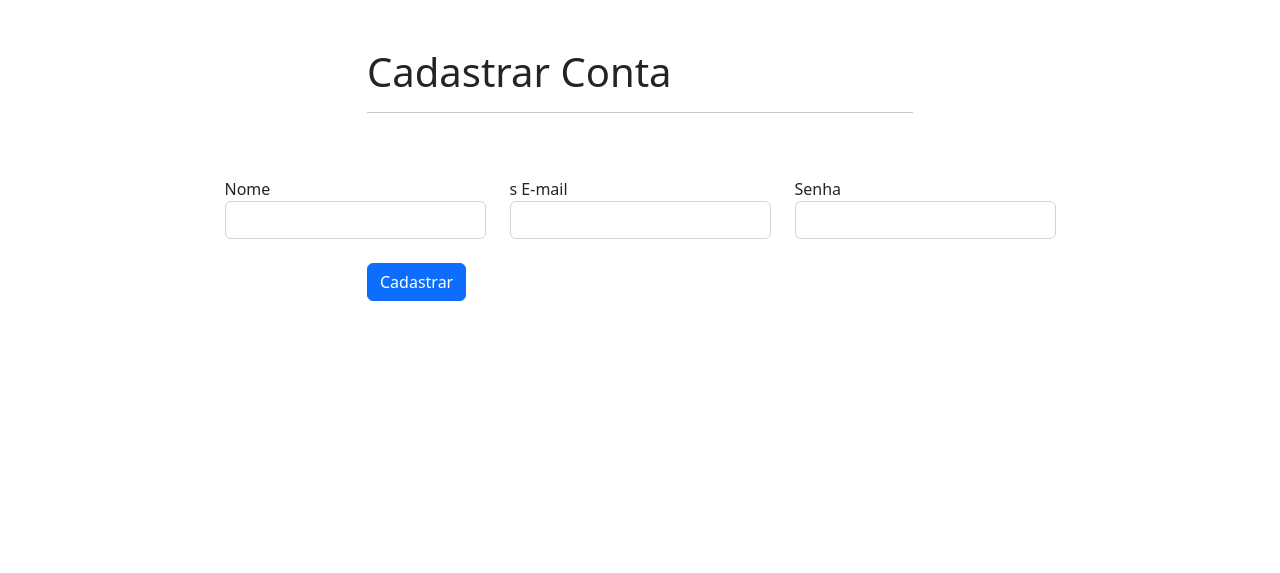
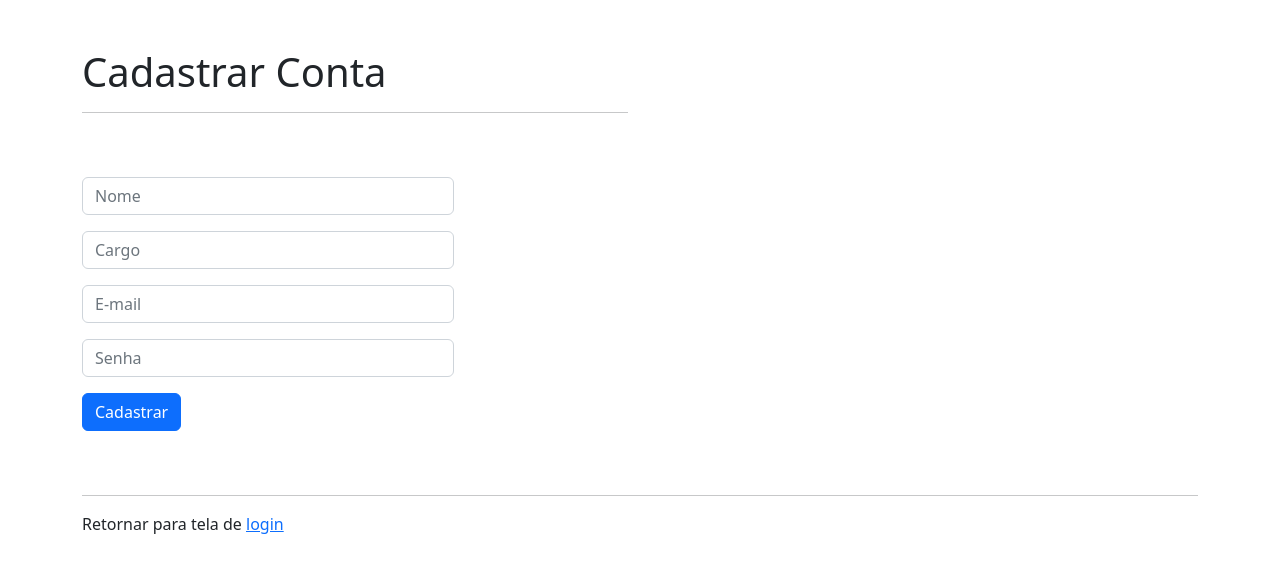
Before and after one commit to juliocesarsmelo/SGC, a PHP site: page /public/view/tela_cadastro_usuario.php in a window 1280 px wide. Shown: the top 573 px of the page. Run offline with PHP 8.4, Linux system fonts and the light colour scheme.

Commit message:
==fluxo de cadastro + finalizando fluxo para cadastro de usuario

```diff
--- a/app/controller/cadastrar_usuario.php
+++ b/app/controller/cadastrar_usuario.php
@@ -27,18 +27,18 @@ if(isset($_POST['cadastrar_usuario'])){
     if($usuario->registrarUsuario($nome, $cargo, $email, $senha)){
         echo "<script>
                 alert('Cadastro realizado com sucesso!!!');
-                window.location.href='../public/tela_principal.php';
+                window.location.href='../../public/view/tela_login.php';
               </script>";
     }else{
         echo "<script>
                 alert('Não foi possível finalizar o cadastro. Tente outra vez 01 !!!');
-                window.location.href='../public/tela_cadastro_usuario.php';
+                window.location.href='../../public/view/tela_cadastro_usuario.php';
               </script>";
     }
 }else{
     echo "<script>
             alert('Não foi possível finalizar o cadastro. Tente outra vez 02 !!!');
-            window.location.href='../public/tela_cadastro_usuario.php';
+            window.location.href='../../public/view/tela_cadastro_usuario.php';
           </script>";
 }
 
--- a/config/database.php
+++ b/config/database.php
@@ -1,9 +1,9 @@
 <?php
     class Database {
         private $host = "localhost";
-        private $database_name = "";
+        private $database_name = "db_sgc";
         private $username = "root";
-        private $password = "root";
+        private $password = "";
 
         public $conn;
 
--- a/public/view/tela_cadastro_usuario.php
+++ b/public/view/tela_cadastro_usuario.php
@@ -14,39 +14,41 @@
 </head>
 <body>
     <div class="container">
-        <div class="row justify-content-center">
+        <div class="row ">
             <div class="col-6 mt-5 mb-5">
                 <h1>Cadastrar Conta</h1>
                 <hr>
             </div>
         </div>
-        <form action="../app/validação_cadastro.php" method="POST">
-            <div class="row justify-content-center">
-                <div class="col-3">
-                    <div class="form-group mb-4">
-                        <label for="nome">Nome</label>
-                        <input type="text" name="nome" id="nome" class="form-control">
-                    </div>
-                </div>
-                <div class="col-3">
-                    <div class="form-group mb-4">s
-                        <label for="email">E-mail</label>
-                        <input type="email" name="email" id="email" class="form-control">
-                    </div>
-                </div>
-                <div class="col-3">
-                    <div class="form-group mb-4">
-                        <label for="senha">Senha</label>
-                        <input type="password" name="senha" id="senha" class="form-control">
-                    </div>
+        <form action="../../app/controller/cadastrar_usuario.php" method="POST">
+            <div class="form-row">
+                <div class="col-md-4 mb-3">
+                    <input type="text" class="form-control" name="nome" placeholder="Nome" required>
                 </div>
             </div>
-            <div class="row justify-content-center">
-                <div class="col-6">
-                <button type="submit" name="cadastrar" class="btn btn-primary">Cadastrar</button><br><br><br><br>
+            <div class="form-row">
+                <div class="col-md-4 mb-3">
+                    <input type="text" class="form-control" name="cargo" placeholder="Cargo" required>
                 </div>
             </div>
+            <div class="form-row">
+                <div class="col-md-4 mb-3">
+                    <input type="email" class="form-control" name="email" placeholder="E-mail" required>
+                </div>
+            </div>
+            <div class="form-row">
+                <div class="col-md-4 mb-3">
+                    <input type="password" class="form-control" name="senha" placeholder="Senha" required>
+                </div>
+            </div>
+            <button class="btn btn-primary" type="submit" name="cadastrar_usuario">Cadastrar</button>
         </form>
+        <div class="row justify-content-center">
+            <div class="col mt-5">
+                <hr>
+                <span>Retornar para tela de </span> <a href="../view/tela_login.php">login</a><br>
+            </div>
+        </div>
     </div>
 </body>
 </html>
--- a/public/view/tela_principal.php
+++ b/public/view/tela_principal.php
@@ -6,7 +6,7 @@
         session_unset();
         echo "<script>
                 alert('Está página só pode ser acessa por usuário logado');
-                window.location.href='../index.php';
+                window.location.href='../view/tela_login.php';
                 </script>";
     }
 ?>
```
Also changed, not shown: database/dump.sql (added, +113 -0 lines), public/view/tela_login.php (+9 -2 lines).
